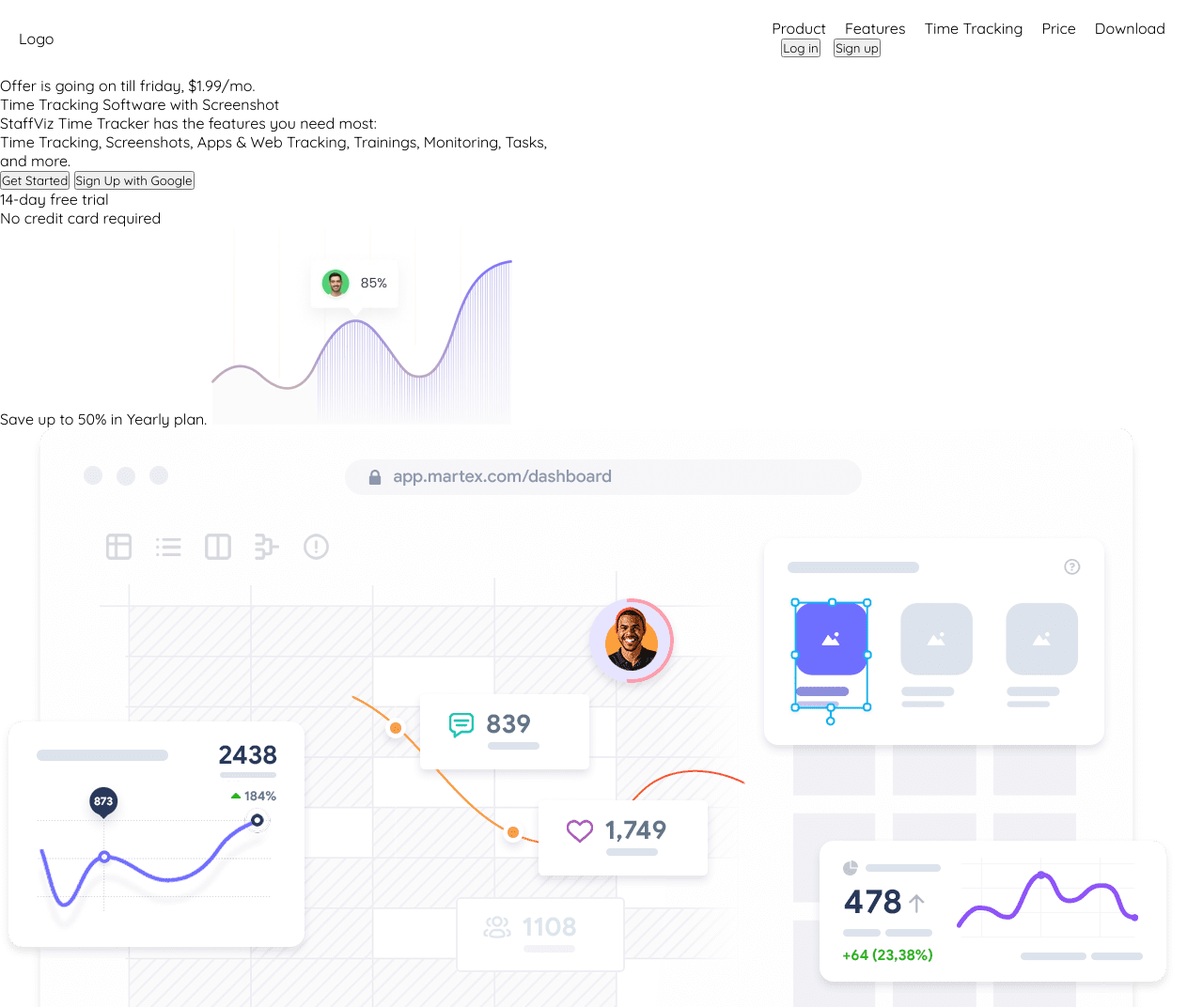
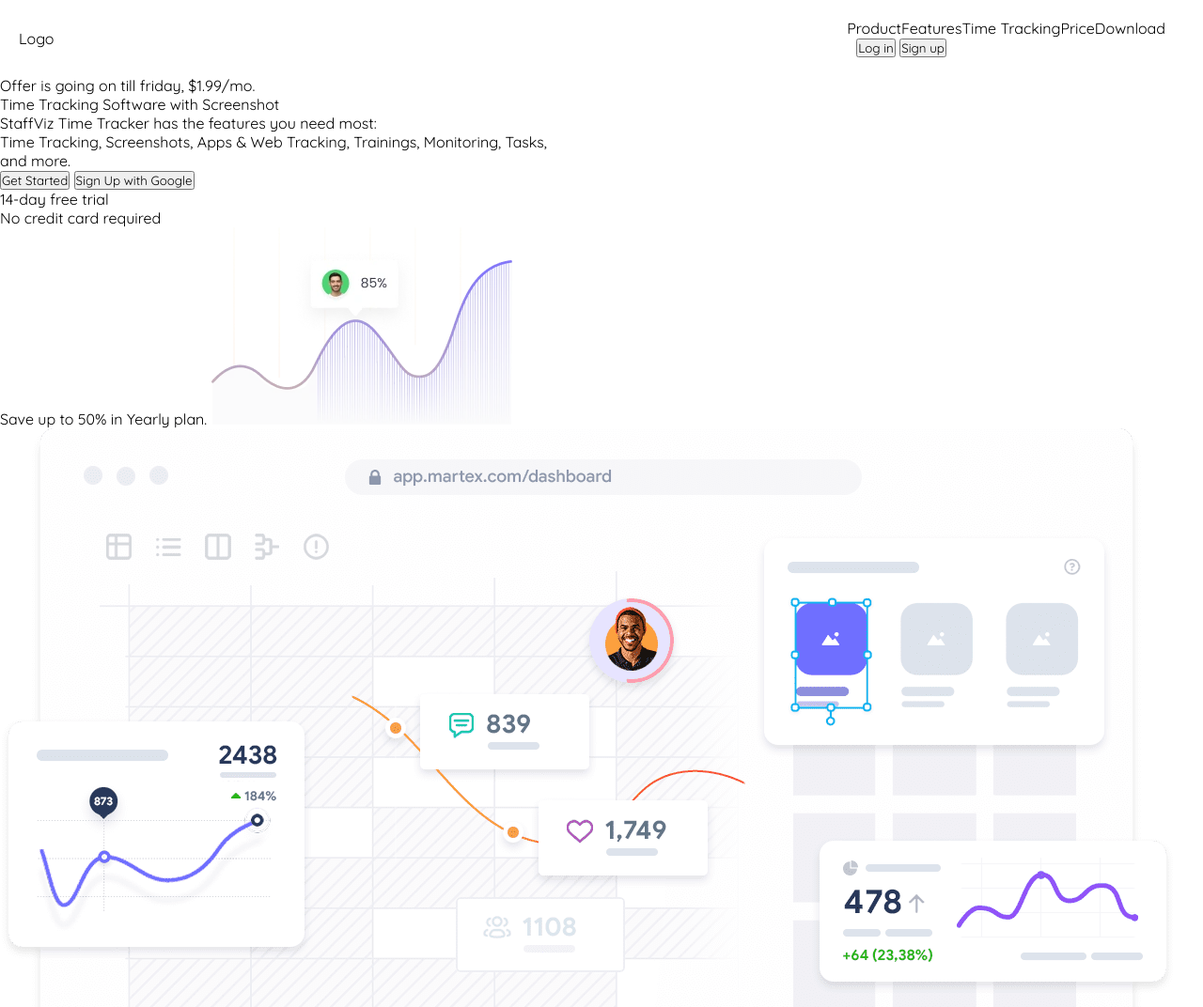
Before and after one commit to JagnaJ/taskD, a plain HTML site: page index.html in a window 1280 px wide. Shown: the top 1072 px of the page at 94% size. Drawn offline with Linux system fonts and the light colour scheme.

Commit message:
added test block

```diff
--- a/css/main.css
+++ b/css/main.css
@@ -18,12 +18,12 @@
   padding: 0;
 }
 
-.header__nav-list li {
+.header__nav-list {
   margin-right: 20px;
   font-weight: 400;
   font-size: 16px;
 }
 
-.header__buttons button {
+.header__buttons {
   margin-left: 10px;
 }
```
